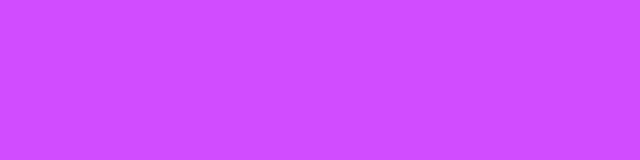
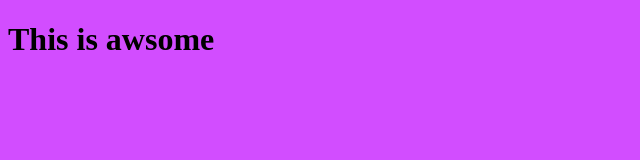
Before and after one commit to sandeep8308099903/test-web, a plain HTML site: page index.html in a window 1280 px wide. Shown: the whole page, without its empty margins (0-640 px from the left). Drawn offline with Linux system fonts and the light colour scheme.

Commit message:
3rd commit

```diff
--- a/index.html
+++ b/index.html
@@ -1,6 +1,9 @@
 <!DOCTYPE html>
 <html>
 <head>
+<h1>
+This is awsome
+</h1>
 <style>
 body {
 background-color: #d24dff
```
